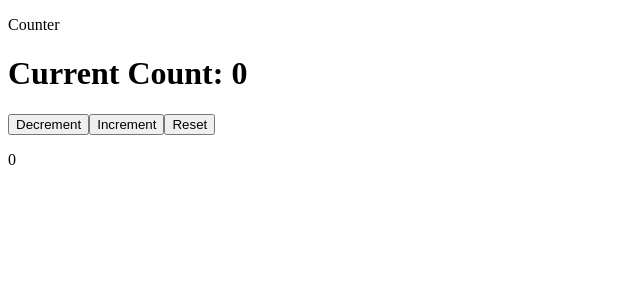
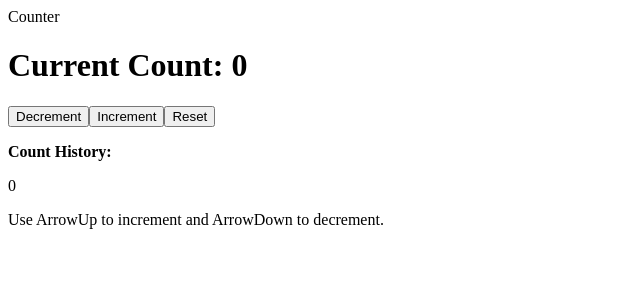
Before and after one commit to keokistevenson/Mod10-Lab1-AdvancedCounter, a React (Vite) app: page / in a window 1280 px wide. Shown: the top 300 px of the page, without its empty margins (0-640 px from the left). Built offline with nearby package versions, Linux system fonts and the light colour scheme.

Commit message:
Added semantic html

```diff
--- a/src/components/AdvancedCounter.tsx
+++ b/src/components/AdvancedCounter.tsx
@@ -52,14 +52,18 @@ function AdvancedCounter() {
 
     return (
         <div>
-            <p> Counter</p>
+            <header> Counter</header>
             <h1>Current Count: {count}</h1>
             <button onClick={handleDecrement}>Decrement</button>
             <button onClick={handleIncrement}>Increment</button>
             <button onClick={handleReset}>Reset</button>
+
+            <p><strong>Count History:</strong></p>
             <ul className="history-list">
                 {history.map((value, index) => (<li key={index}>{value}</li>))}
             </ul>
+
+            <p>Use ArrowUp to increment and ArrowDown to decrement.</p>
 
         </div>
     );
```
